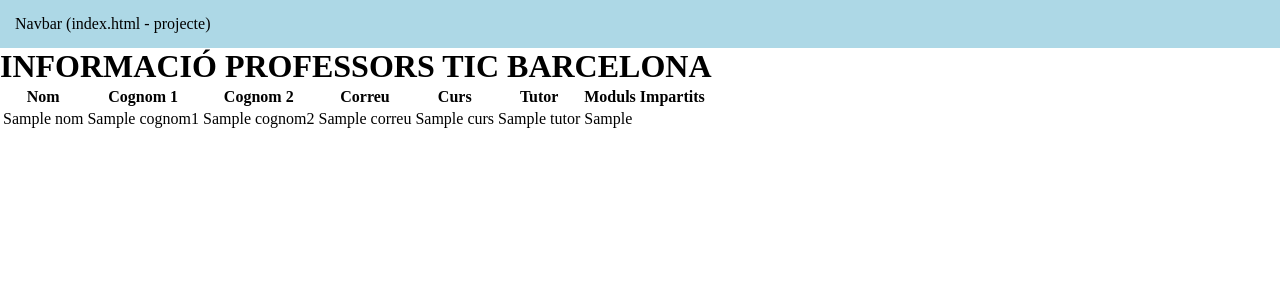
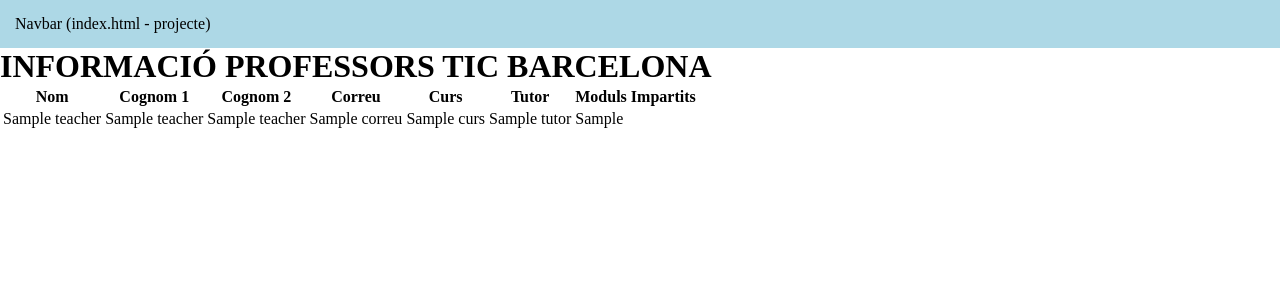
Before and after one commit to daobaa/django_diegoolivera, a Django app: template ACTIVITAT_13/centre/templates/teachers.html in a window 1280 px wide. Shown: the top 300 px of the page. Run offline with Django 4.2, Linux system fonts and the light colour scheme; the template is opened without the code that fills it: most values are stand-ins (such as "Sample title", 1, 10 or a date in 2020); parts of the project's set-up code (start-up, migrations or seed data) failed here and were passed over.

Commit message:
Multiple individuals django sintax correction

```diff
--- a/ACTIVITAT_13/centre/templates/teachers.html
+++ b/ACTIVITAT_13/centre/templates/teachers.html
@@ -1,4 +1,5 @@
 {% extends 'index.html' %}
+
 {% block content %}
     <h1>INFORMACIÓ PROFESSORS TIC BARCELONA</h1>
     <table>
@@ -14,15 +15,21 @@
             </tr>
         </thead>
         <tbody>
+            {% for teacher in teachers %}
                 <tr>
-        <td>{{nom}}</td>
-        <td>{{cognom1}}</td>
-        <td>{{cognom2}}</td>
-        <td>{{correu}}</td>
-        <td>{{curs}}</td>
-        <td>{{tutor}}</td>
-        <td>{{moduls_imp}}</td>
+                    <td>{{ teacher.nom }}</td>
+                    <td>{{ teacher.cognom1 }}</td>
+                    <td>{{ teacher.cognom2 }}</td>
+                    <td>{{ teacher.correu }}</td>
+                    <td>{{ teacher.curs }}</td>
+                    <td>{{ teacher.tutor }}</td>
+                    <td>{{ teacher.moduls_imp }}</td>
                 </tr>
+            {% empty %}
+                <tr>
+                    <td colspan="6">No se han encontrado profesores.</td>
+                </tr>
+            {% endfor %}
         </tbody>
     </table>
 {% endblock %}
```
Also changed, not shown: ACTIVITAT_13/centre/templates/students.html (+13 -6 lines). Lines whose indentation alone changed are shown as unchanged.
